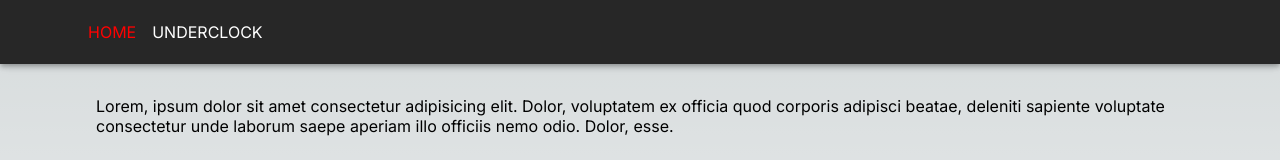
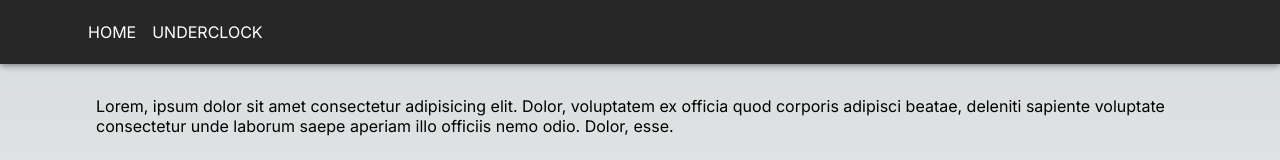
Before and after one commit to abonnell/osr-dm-tools, a Next.js app: page / in a window 1280 px wide. Shown: the top 160 px of the page. Built offline with nearby package versions, Linux system fonts and the light colour scheme.

Commit message:
theme vars

```diff
--- a/src/app/globals.css
+++ b/src/app/globals.css
@@ -70,6 +70,11 @@
     --callout-border-rgb: 108, 108, 108;
     --card-rgb: 100, 100, 100;
     --card-border-rgb: 200, 200, 200;
+
+    --primary-main: #ffc107;
+    --secondary-main: #448aff;
+    --warning-main: #ed6c02;
+    --info-main: #0288d1;
   }
 }
 
--- a/src/components/Navbar/navbar.module.css
+++ b/src/components/Navbar/navbar.module.css
@@ -2,6 +2,10 @@
   padding-right: 1rem;
 }
 
+.navItem:hover {
+  color: var(--primary-main)
+}
+
 .currentPage {
-  color: red
+  color: var(--primary-main)
 }
```
